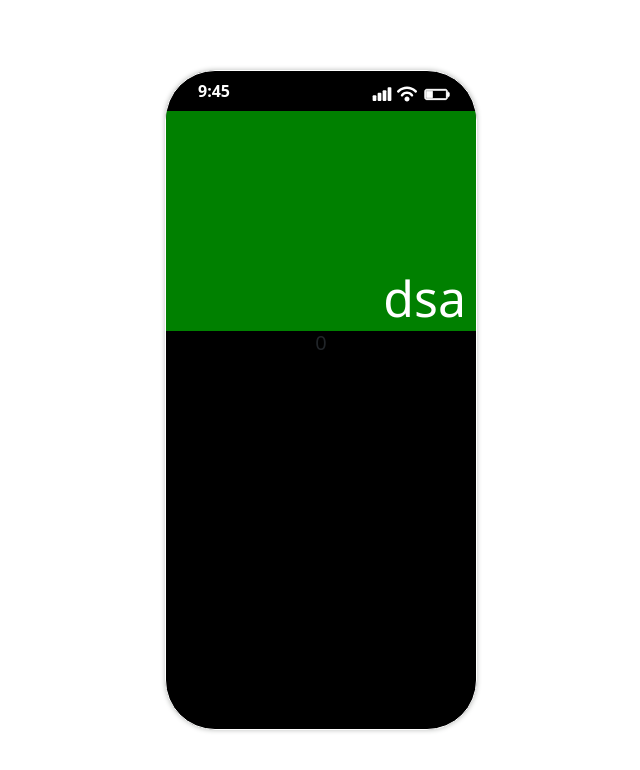
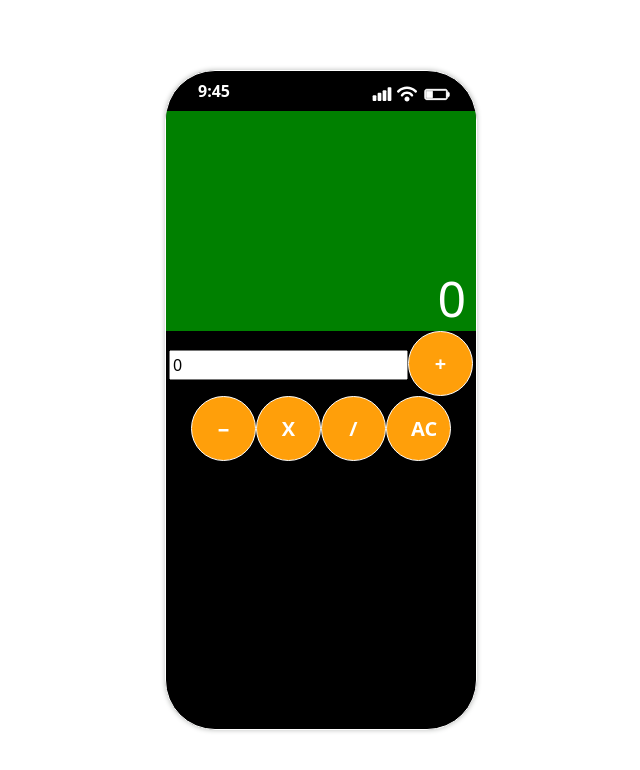
Before and after one commit to AbubakrAliFOX/Calculator-React, a React (Vite) app: page / in a window 1280 px wide. Shown: the top 770 px of the page, without its empty margins (319-959 px from the left). Built offline with nearby package versions, Linux system fonts and the light colour scheme.

Commit message:
Control buttons refactoring

```diff
--- a/src/components/CalcButtons/index.jsx
+++ b/src/components/CalcButtons/index.jsx
@@ -1,3 +1,13 @@
-export default function CalcButtons () {
-
+export default function CalcButtons ({logic}) {
+    return (
+        <form>
+          <input value={logic.input} onChange={logic.handleChange} type="number" />
+          <button className="button" onClick={logic.add}>+</button>
+          <button className="button" onClick={logic.subtract}>−</button>
+          <button className="button" onClick={logic.multiply}>X</button>
+          <button className="button" onClick={logic.divide}>/</button>
+          {/* <button className="button" onClick={resetInput}>RI</button> */}
+          <button className="button" onClick={logic.resetSum}>AC</button>
+        </form>
+    )
 }
--- a/src/components/Calculator/index.jsx
+++ b/src/components/Calculator/index.jsx
@@ -16,28 +16,28 @@ export default function Calc() {
 
   const add = (evt) => {
     evt.preventDefault();
-    if (typeof parseInt(input) === "number") {
-      setSum(parseInt(sum) + parseInt(input));
+    if (typeof Number(input) === "number") {
+      setSum(Number(sum) + Number(input));
     }
     setInput(0);
   };
-
+  367.20000000000005
   const subtract = (evt) => {
     evt.preventDefault();
-    setSum(parseInt(sum) - parseInt(input));
+    setSum(Number(sum) - Number(input));
     setInput(0);
   };
 
   const multiply = (evt) => {
     evt.preventDefault();
-    setSum(parseInt(sum) * parseInt(input));
+    setSum(Number(sum) * Number(input));
     setInput(0);
   };
 
   const divide = (evt) => {
     evt.preventDefault();
-    if (parseInt(sum) !== 0 && parseInt(input) !== 0) {
-      setSum(parseInt(sum) / parseInt(input));
+    if (Number(sum) !== 0 && Number(input) !== 0) {
+      setSum(Number(sum) / Number(input));
     }
     setInput(0);
   };
@@ -50,24 +50,16 @@ export default function Calc() {
   const resetSum = (evt) => {
     evt.preventDefault();
     setSum((previousSum) => (previousSum = 0));
+    setInput((previousSum) => (previousSum = 0));
   };
 
   return (
     <>
       <section className="calc-body">
       <TopBar />
-      <Display />
-      <CalcButtons />
-        <form>
-          <h5>{sum}</h5>
-          {/* <input value={input} onChange={handleChange} type="number" />
-          <button onClick={add}>Add</button>
-          <button onClick={subtract}>Subtract</button>
-          <button onClick={multiply}>Multiply</button>
-          <button onClick={divide}>Divide</button>
-          <button onClick={resetInput}>Reset Input</button>
-          <button onClick={resetSum}>Reset Sum</button> */}
-        </form>
+      <Display result={sum}/>
+      <CalcButtons logic={{input, handleChange, add, subtract, multiply, divide, resetSum, resetInput}}/>
+
       </section>
     </>
   );
--- a/src/components/Calculator/style.css
+++ b/src/components/Calculator/style.css
@@ -7,3 +7,14 @@
     box-shadow: 0 0 5px #babcba;
     overflow: hidden;
 }
+
+.button {
+    border-radius: 50%;
+    height: 65px;
+    width: 65px;
+    font-weight: bold;
+    color: white;
+    background-color: #ff9f0a;
+    border: 1px solid white;
+    font-size: 20px;
+}
--- a/src/components/Display/index.jsx
+++ b/src/components/Display/index.jsx
@@ -4,7 +4,7 @@ export default function Display({result}) {
   return (
     <div className="display">
         <p className="result">
-            dsa{result}
+            {result}
         </p>
     </div>
   );
```
